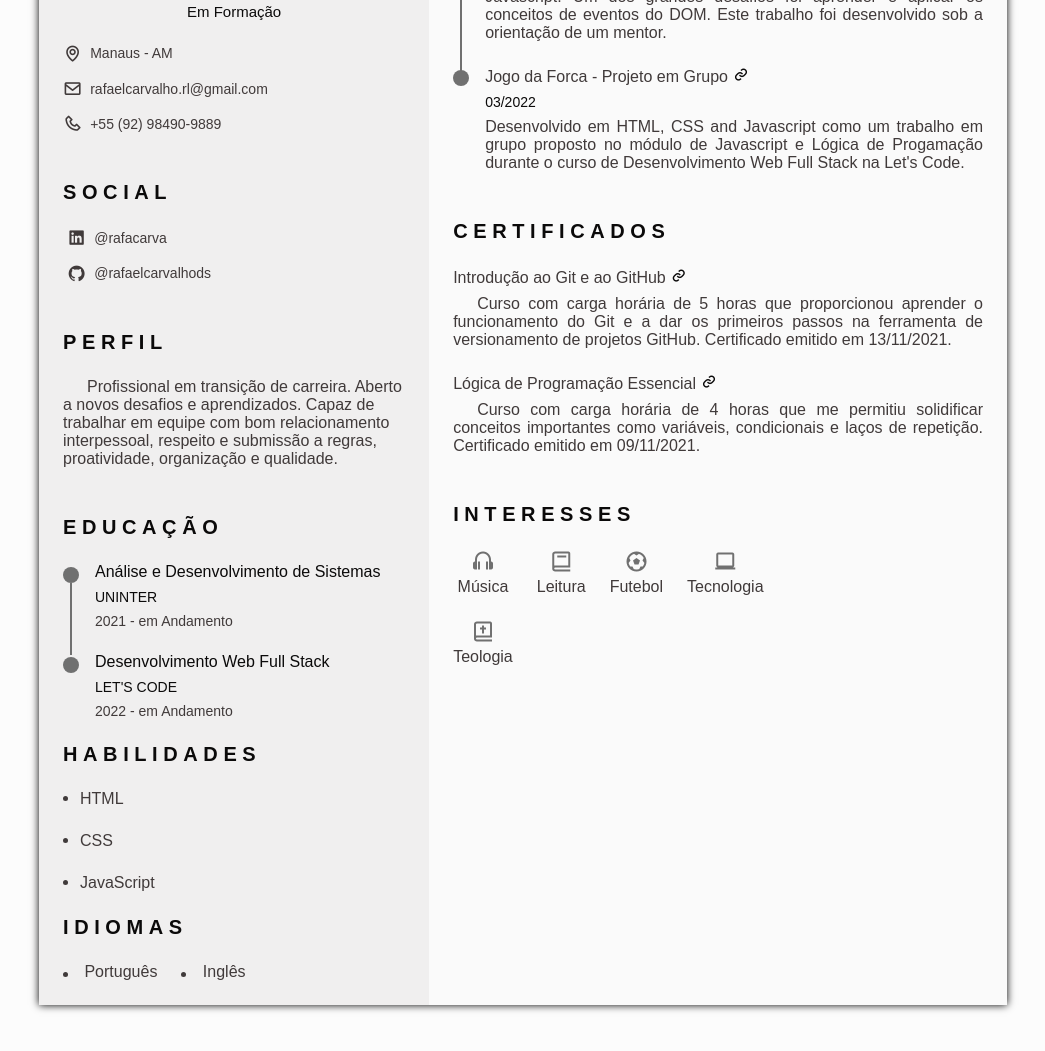
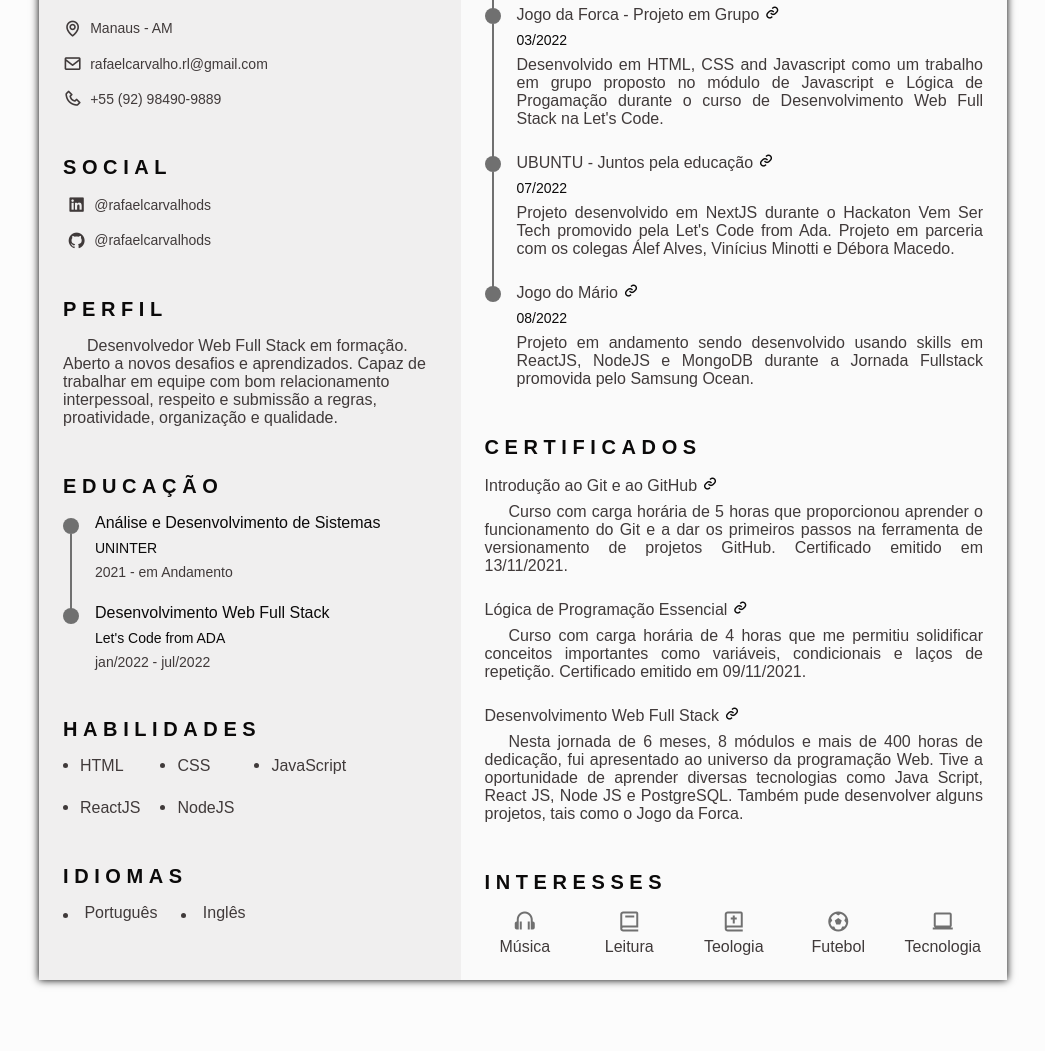
Before and after one commit to eternocarvalho/Curriculo-Rafael-Carvalho, a plain HTML site: page index.html in a window 1280 px wide. Shown: the part 385-1436 px from the top of the page, without its empty margins (117-1162 px from the left). After the commit the page ends 1413 px from the top, so only its background shows below. Drawn offline with nearby package versions, Linux system fonts and the light colour scheme.

Commit message:
Atualizando Projetos e Certificados

```diff
--- a/assets/CSS/styles.css
+++ b/assets/CSS/styles.css
@@ -95,7 +95,7 @@ img {
     text-transform: uppercase;
     letter-spacing: 0.35rem;
     text-align: center;
-    margin-bottom: var(--mb-3);
+    margin-bottom: var(--mb-2);
 
 }
 
@@ -199,7 +199,7 @@ img {
 
 .home_profession {
     font-size: var(--normal-font-size);
-    margin-bottom: ;
+    /* margin-bottom: ; */
 }
 
 .home_address {
@@ -265,7 +265,7 @@ img {
 .experience_line {
     display: block;
     width: 2px;
-    height: 110%;
+    height: 115%;
     background-color: var(--text-color-light);
     transform: translate(7px);
 }
@@ -319,7 +319,9 @@ img {
     font-size: var(--small-font-size);
 }
 
-
+.skills {
+  padding: 24px 0px 0px
+}
 
 .skills_content {
     grid-template-columns:  repeat(2,1fr);
@@ -332,6 +334,7 @@ img {
     display: flex;
     align-items: center;
     margin-bottom: var(--mb-3);
+    margin-right: 20px
 }
 
 .skills_circle {
@@ -341,6 +344,12 @@ img {
     background-color: var(--text-color);
     border-radius: 50%;
     margin-right: 0.75rem;
+}
+
+.skills_data {
+  display: grid;
+  grid-template: repeat(2,1fr) / repeat(3,1fr);
+  flex-wrap: wrap;
 }
 
 .languages_content {
@@ -462,7 +471,7 @@ img {
     }
 
     .interests_container {
-        grid-template-columns: repeat(4, max-content);
+        grid-template-columns: repeat(5, 1fr);
     }
 
 }
--- a/index.html
+++ b/index.html
@@ -91,7 +91,7 @@
 
                 <h1 class="home_title">Rafael <b>Carvalho</b></h1>
                 <h3 class="home_profession">Desenvolvedor Web Full Stack</h3>
-                <h3 class="home_profession">Em Formação</h3>
+                <!-- <h3 class="home_profession">Em Formação</h3> -->
 
               </div>
 
@@ -116,8 +116,8 @@
           <section class="social section">
             <h2 class="section-title">Social</h2>
             <div class="social_container bd-grid">
-              <a href="https://www.linkedin.com/in/rafacarva/" target="_blank" class="social_link">
-                <i class="bx bxl-linkedin-square social_icon"></i>@rafacarva
+              <a href="https://www.linkedin.com/in/rafaelcarvalhods/" target="_blank" class="social_link">
+                <i class="bx bxl-linkedin-square social_icon"></i>@rafaelcarvalhods
               </a>
 
               <a href="https://github.com/eternocarvalho" target="_blank" class="social_link">
@@ -130,7 +130,7 @@
           <section class="profile section" id="profile">
             <h2 class="section-title">Perfil</h2>
             <p class="profile_description">
-              Profissional em transição de carreira. Aberto a novos desafios e aprendizados. Capaz de trabalhar em equipe com bom relacionamento interpessoal, respeito e submissão a regras, proatividade, organização e qualidade.
+              Desenvolvedor Web Full Stack em formação. Aberto a novos desafios e aprendizados. Capaz de trabalhar em equipe com bom relacionamento interpessoal, respeito e submissão a regras, proatividade, organização e qualidade.
             </p>
           </section>
 
@@ -164,8 +164,8 @@
 
                 <div class="education_data bd-grid">
                   <h3 class="education_title">Desenvolvimento Web Full Stack</h3>
-                  <span class="education_studies">LET'S CODE</span>
-                  <span class="education_year">2022 - em Andamento</span>
+                  <span class="education_studies">Let's Code from ADA</span>
+                  <span class="education_year">jan/2022 - jul/2022</span>
                 </div>
               </div>
 
@@ -185,7 +185,7 @@
           </section>
 
 
-          <section class="skills" id="skills">
+          <section class="skills section" id="skills">
             <h2 class="section-title">Habilidades</h2>
             <div class="skills_content bd-grid">
               <ul class="skills_data">
@@ -202,11 +202,19 @@
                   <span class="skills_circle"></span> JavaScript
                 </li>
 
+                <li class="skills_name">
+                  <span class="skills_circle"></span> ReactJS
+                </li>
+
+                <li class="skills_name">
+                  <span class="skills_circle"></span> NodeJS
+                </li>
+
               </ul>
             </div>
           </section>
 
-          <section class="languages" id="languages">
+          <section class="languages section" id="languages">
             <h2 class="section-title">Idiomas</h2>
             <div class="languages_content bd-grid">
               <ul class="languages_data">
@@ -220,21 +228,6 @@
             </div>
           </section>
         </div>
-
-
-
-
-
-
-
-
-
-
-
-
-
-
-
 
         <div class="resume_right">
 
@@ -256,7 +249,7 @@
                   </h3>
                   <span class="experience_company">02/2022</span>
                   <p class="experience_description">
-                    Este é o meu primeiro projeto usando os fundamentos de HTML e CSS como iniciante em Desenvolvimento Web: Meu próprio Currículo. A maior parte deste trabalho foi desenvolvida  em aulas ao vivo ministradas por um Desenvolvedor Web profissional. Através deste desafio aprendi os conceitos de âncoras em HTML, Flexbox e CSS Grid.
+                    Meu primeiro projeto usando os fundamentos de HTML e CSS: Meu próprio Currículo. Através deste desafio aprendi os conceitos de âncoras em HTML, Flexbox e CSS Grid.
                   </p>
                 </div>
               </div>
@@ -282,7 +275,7 @@
               <div class="experience_content">
                 <div class="experience_time">
                   <span class="experience_rounder"></span>
-                  <!-- <span class="experience_line"></span> -->
+                  <span class="experience_line"></span>
                 </div>
 
                 <div class="experience_data bd-grid">
@@ -293,6 +286,42 @@
                   <span class="experience_company">03/2022</span>
                   <p class="experience_description">
                     Desenvolvido em HTML, CSS and Javascript como um trabalho em grupo proposto no módulo de Javascript e Lógica de Progamação durante o curso de Desenvolvimento Web Full Stack na Let's Code.
+                  </p>
+                </div>
+              </div>
+
+              <div class="experience_content">
+                <div class="experience_time">
+                  <span class="experience_rounder"></span>
+                  <span class="experience_line"></span>
+                </div>
+
+                <div class="experience_data bd-grid">
+                  <h3 class="experience_title">
+                    <a href="https://ubunto.online/" class="experience_link">UBUNTU - Juntos pela educação</a>
+                    <i class="bx bx-link experience_icons"></i>
+                  </h3>
+                  <span class="experience_company">07/2022</span>
+                  <p class="experience_description">
+                    Projeto desenvolvido em NextJS durante o Hackaton Vem Ser Tech promovido pela Let's Code from Ada. Projeto em parceria com os colegas Álef Alves, Vinícius Minotti e Débora Macedo.
+                  </p>
+                </div>
+              </div>
+
+              <div class="experience_content">
+                <div class="experience_time">
+                  <span class="experience_rounder"></span>
+                  <!-- <span class="experience_line"></span> -->
+                </div>
+
+                <div class="experience_data bd-grid">
+                  <h3 class="experience_title">
+                    <a href="https://github.com/rafaelcarvalhods/ocean-jornada-fullstack" class="experience_link">Jogo do Mário</a>
+                    <i class="bx bx-link experience_icons"></i>
+                  </h3>
+                  <span class="experience_company">08/2022</span>
+                  <p class="experience_description">
+                    Projeto em andamento sendo desenvolvido usando skills em ReactJS, NodeJS e MongoDB durante a Jornada Fullstack promovida pelo Samsung Ocean.
                   </p>
                 </div>
               </div>
@@ -326,6 +355,16 @@
                 </p>
               </div>
 
+              <div class="certificate_content">
+                <h3 class="certificate_title">
+                  <a href="https://1drv.ms/b/s!AiyPgSIhyv3tk7QQyo1jBy-Pv7xKoA" class="experience_link">Desenvolvimento Web Full Stack</a>
+                  <i class="bx bx-link certificate_icons"></i>
+                </h3>
+                <p class="certificate_description">
+                  Nesta jornada de 6 meses, 8 módulos e mais de 400 horas de dedicação, fui apresentado ao universo da programação Web. Tive a oportunidade de aprender diversas tecnologias como Java Script, React JS, Node JS e PostgreSQL. Também pude desenvolver alguns projetos, tais como o Jogo da Forca.
+                </p>
+              </div>
+
               <!-- <div class="certificate_content">
                 <h3 class="certificate_title">
                   Outra Certificação
@@ -355,6 +394,11 @@
               </div>
 
               <div class="interests_content">
+                  <i class="bx bx-bible interests_icons"></i>
+                  <span class="interests_name">Teologia</span>
+              </div>
+
+              <div class="interests_content">
                 <i class="bx bx-football interests_icons"></i>
                 <span class="interests_name">Futebol</span>
               </div>
@@ -364,10 +408,7 @@
                 <span class="interests_name">Tecnologia</span>
               </div>
 
-              <div class="interests_content">
-                <i class="bx bx-bible interests_icons"></i>
-                <span class="interests_name">Teologia</span>
-              </div>
+
 
             </div>
 
```
